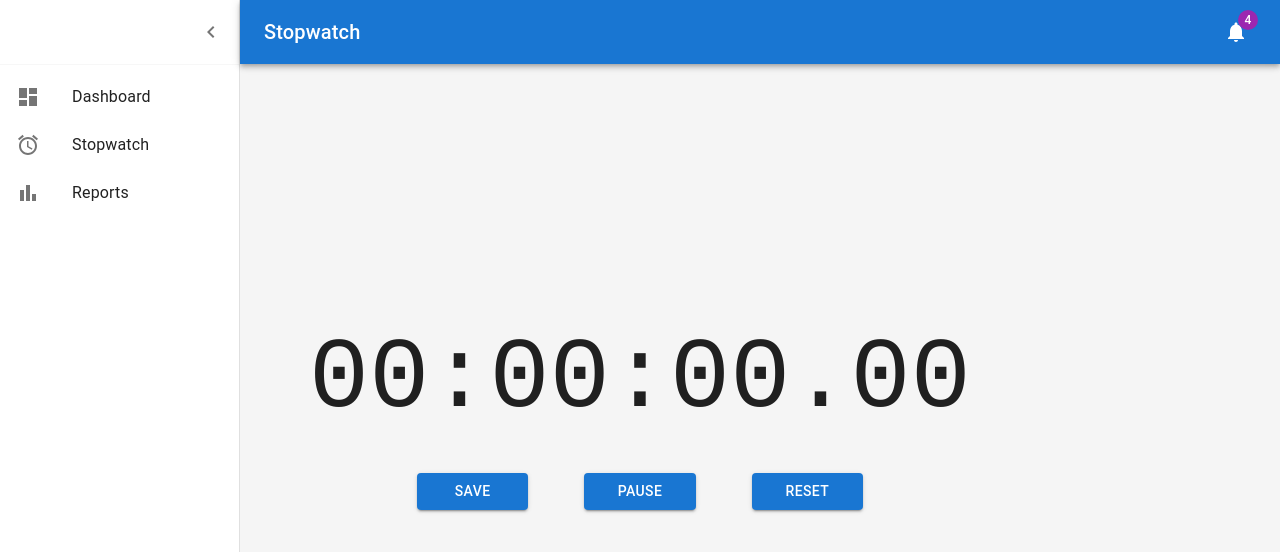
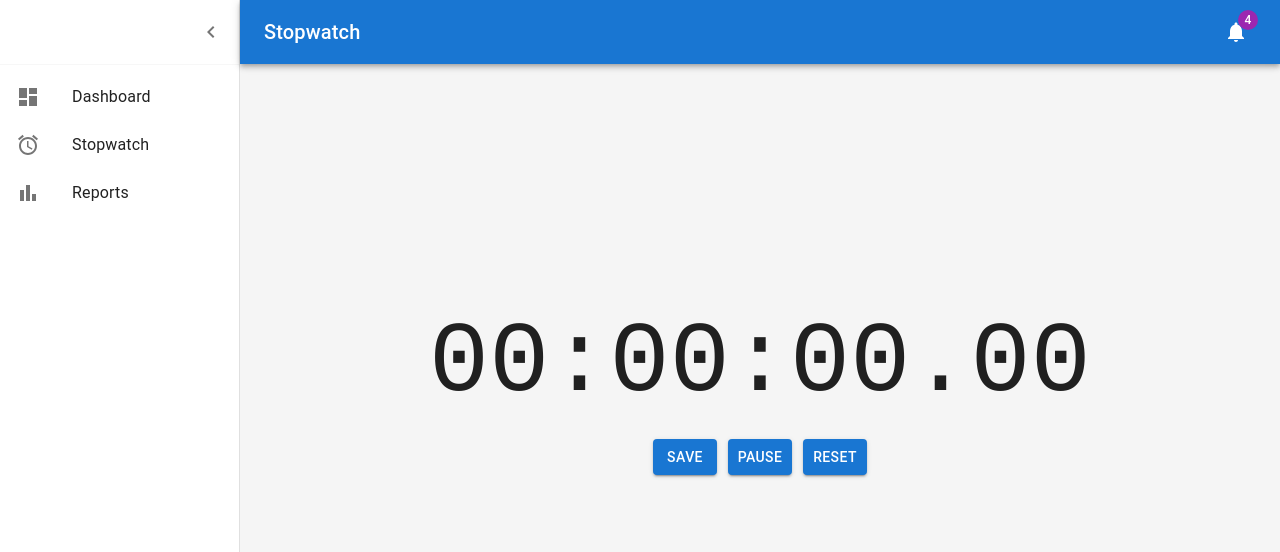
Before and after one commit to GO3KS/PairTimer, a React (Create React App) app: page /stopwatch in a window 1280 px wide. Shown: the top 552 px of the page. Built offline with nearby package versions, Linux system fonts and the light colour scheme; no server answers.

Commit message:
adjusted the centering of stopwatch

```diff
--- a/src/component/StartStop.jsx
+++ b/src/component/StartStop.jsx
@@ -26,7 +26,7 @@ const StartStop = () => {
 				variant="contained"
 				onClick={() => {
 					setShow(true)
-					setIsActive(!isActive)
+					setIsActive(false)
 				}}
 				className={'button'}
 			>
--- a/src/component/ToolbarWrapper.jsx
+++ b/src/component/ToolbarWrapper.jsx
@@ -91,7 +91,7 @@ const ToolbarWrapper = (props) => {
 							<MenuIcon />
 						</IconButton>
 						<Typography component="h1" variant="h6" color="inherit" noWrap sx={{ flexGrow: 1 }}>
-							Stopwatch
+							{props.title}
 						</Typography>
 						<IconButton color="inherit">
 							<Badge badgeContent={4} color="secondary">
--- a/src/pages/Dashboard.jsx
+++ b/src/pages/Dashboard.jsx
@@ -6,7 +6,7 @@ import ToolbarWrapper from '../component/ToolbarWrapper'
 
 const Dashboard = () => {
 	return (
-		<ToolbarWrapper>
+		<ToolbarWrapper title="Dashboard">
 			<Grid container spacing={3}>
 				<Grid item xs={12} md={8} lg={9}>
 					<Paper
--- a/src/pages/StopWatch.jsx
+++ b/src/pages/StopWatch.jsx
@@ -1,8 +1,9 @@
 import React, { useEffect } from 'react'
-import '../style/StopWatch.css'
+import '../style/Stopwatch.css'
 import { useIsActive, useSetTime, useTime } from '../context/GlobalContext'
 import StartStop from '../component/StartStop'
 import ToolbarWrapper from '../component/ToolbarWrapper'
+import { Grid } from '@mui/material'
 
 const Stopwatch = () => {
 	const time = useTime()
@@ -24,16 +25,20 @@ const Stopwatch = () => {
 	}, [isActive])
 
 	return (
-		<ToolbarWrapper>
-			<div className="container">
-				<h1>
-					<span>{('0' + Math.floor((time / 3600000) % 60)).slice(-2)}:</span>
-					<span>{('0' + Math.floor((time / 60000) % 60)).slice(-2)}:</span>
-					<span>{('0' + Math.floor((time / 1000) % 60)).slice(-2)}.</span>
-					<span>{('0' + ((time / 10) % 100)).slice(-2)}</span>
+		<ToolbarWrapper title="Stopwatch">
+			<Grid container style={{ marginTop: 30 + 'vh' }} direction="column" alignItems="center" justifyContent="center">
+				<Grid item xs={12}>
+					<h1>
+						<span>{('0' + Math.floor((time / 3600000) % 60)).slice(-2)}:</span>
+						<span>{('0' + Math.floor((time / 60000) % 60)).slice(-2)}:</span>
+						<span>{('0' + Math.floor((time / 1000) % 60)).slice(-2)}.</span>
+						<span>{('0' + ((time / 10) % 100)).slice(-2)}</span>
+					</h1>
+				</Grid>
+				<Grid item xs={12}>
 					<StartStop />
-				</h1>
-			</div>
+				</Grid>
+			</Grid>
 		</ToolbarWrapper>
 	)
 }
--- a/src/style/StopWatch.css
+++ b/src/style/StopWatch.css
@@ -1,15 +1,14 @@
 .container {
     margin: 0;
-    text-align: center;
-    position: absolute;
-    width: 100;
-    top: 40%;
-    transform: translateY(-40%);
-    left: 50%;
-    transform: translateX(-50%);
+    display: flex;
+    justify-content: center;
+    align-items: center;
+}
+.container div {
+    width: 100vh;
+    height: 100vh;
 }
 h1 {
-    margin: 0;
     font-size: 100px;
     font-family: Courier;
 }
```
